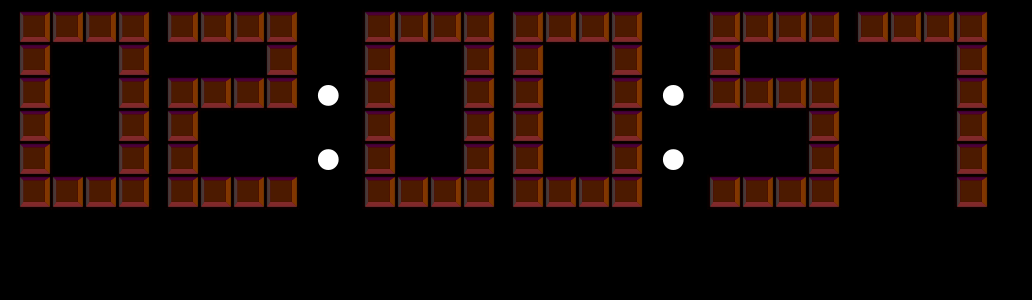
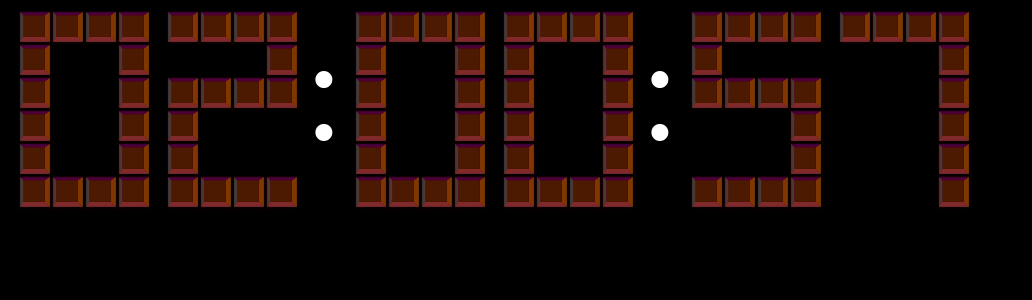
Before and after one commit to mindtaker63/cube-clock, a Vue app: page / in a window 1280 px wide. Shown: the top 300 px of the page, without its empty margins (0-1032 px from the left). Built offline with nearby package versions, Linux system fonts and the light colour scheme.

Commit message:
separator size adjusted to match size of digits

```diff
--- a/src/components/Clock.vue
+++ b/src/components/Clock.vue
@@ -90,7 +90,7 @@ export default {
 
 <style lang="sass" scoped>
   $separator-color: #fff
-  $separator-size: 11em
+  $separator-size: 9em
   .clock
     display: flex
     &__digit
```
